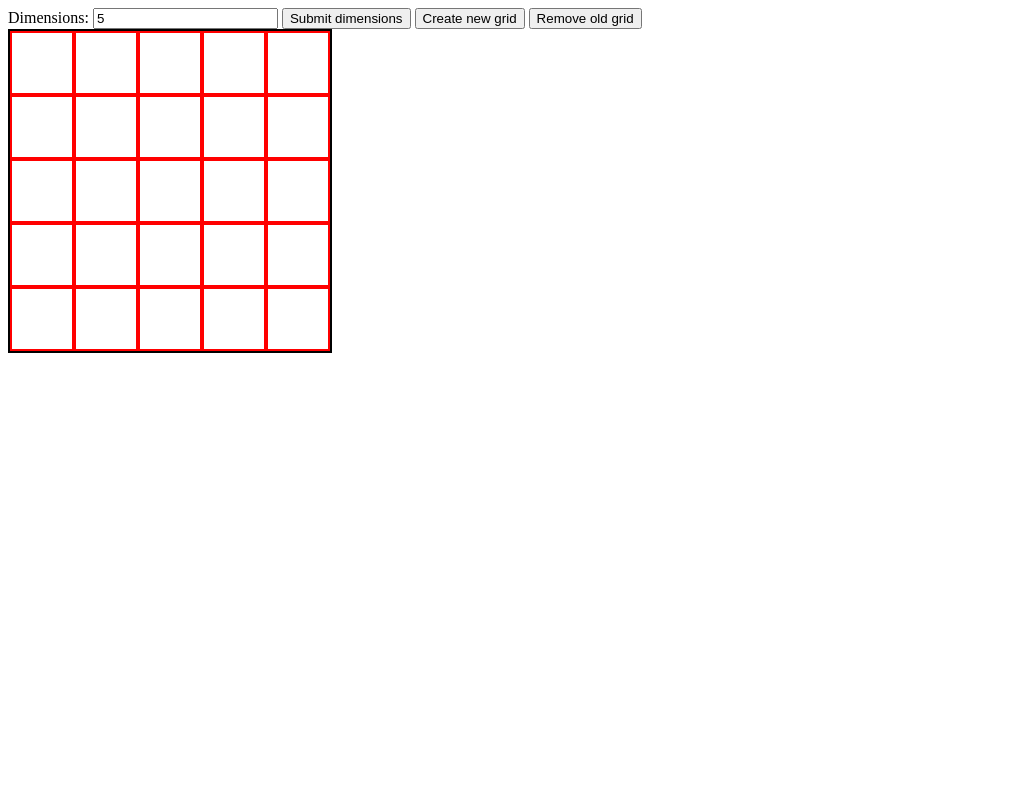
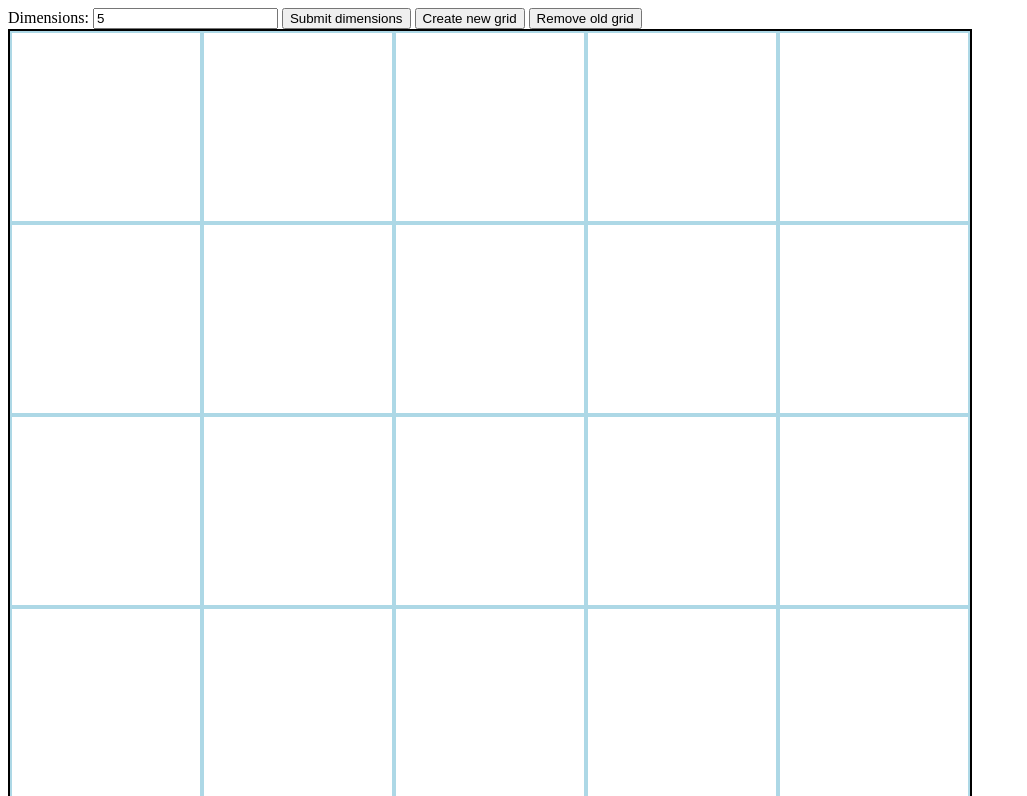
Before and after one commit to Tscharana/odin-etch-a-sketch, a plain HTML site: page index.html in a window 1280 px wide. Both pictures are taken after typing "5" into the empty fields and a click on the button "Submit dimensions". Shown: the top 796 px of the page, without its empty margins (0-1027 px from the left). Drawn offline with Linux system fonts and the light colour scheme.

Commit message:
Polish, px 324 -> 964, border color = lightblue

```diff
--- a/css/main.css
+++ b/css/main.css
@@ -6,8 +6,8 @@
 
 #container {
     border: solid 2px black;
-    width: 324px;
-    height: 324px;
+    width: 964px;
+    height: 964px;
     display: flex;
     flex-wrap: wrap;
 }
--- a/js/script.js
+++ b/js/script.js
@@ -3,12 +3,12 @@ const container = document.querySelector("#container");
 function createGrid (dim) {
     removeGrid();
     for (let i = 1; i <= dim ** 2; i++) {
-        const dimpx = 320 / dim;
+        const dimpx = 960 / dim;
         const newCell = document.createElement("div");
         newCell.classList.add("cell");
         newCell.style.width = `${dimpx}px`;
         newCell.style.height = `${dimpx}px`;
-        newCell.style.border = "solid 2px red";
+        newCell.style.border = "solid 2px lightblue";
         container.appendChild(newCell);
     }
 }
```
